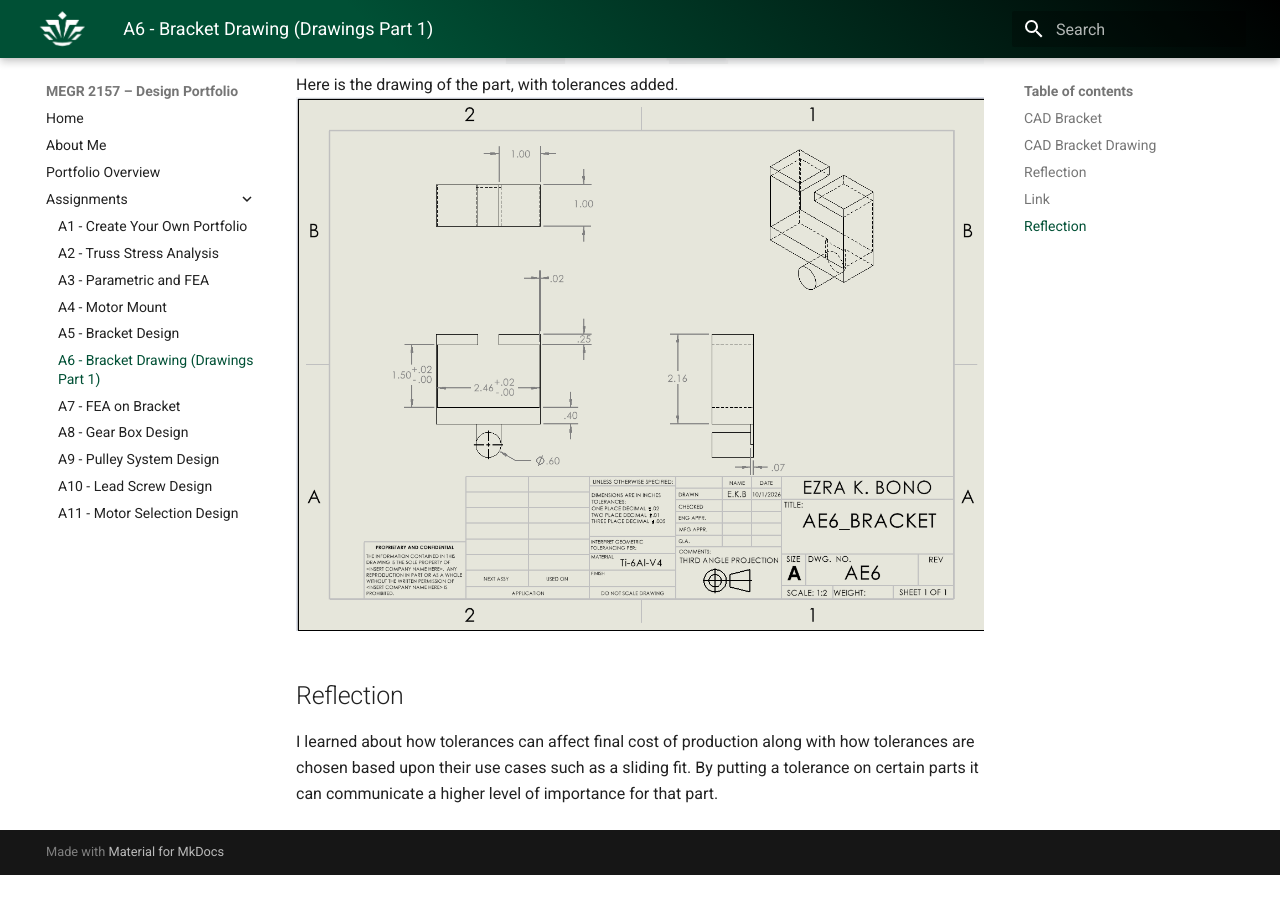
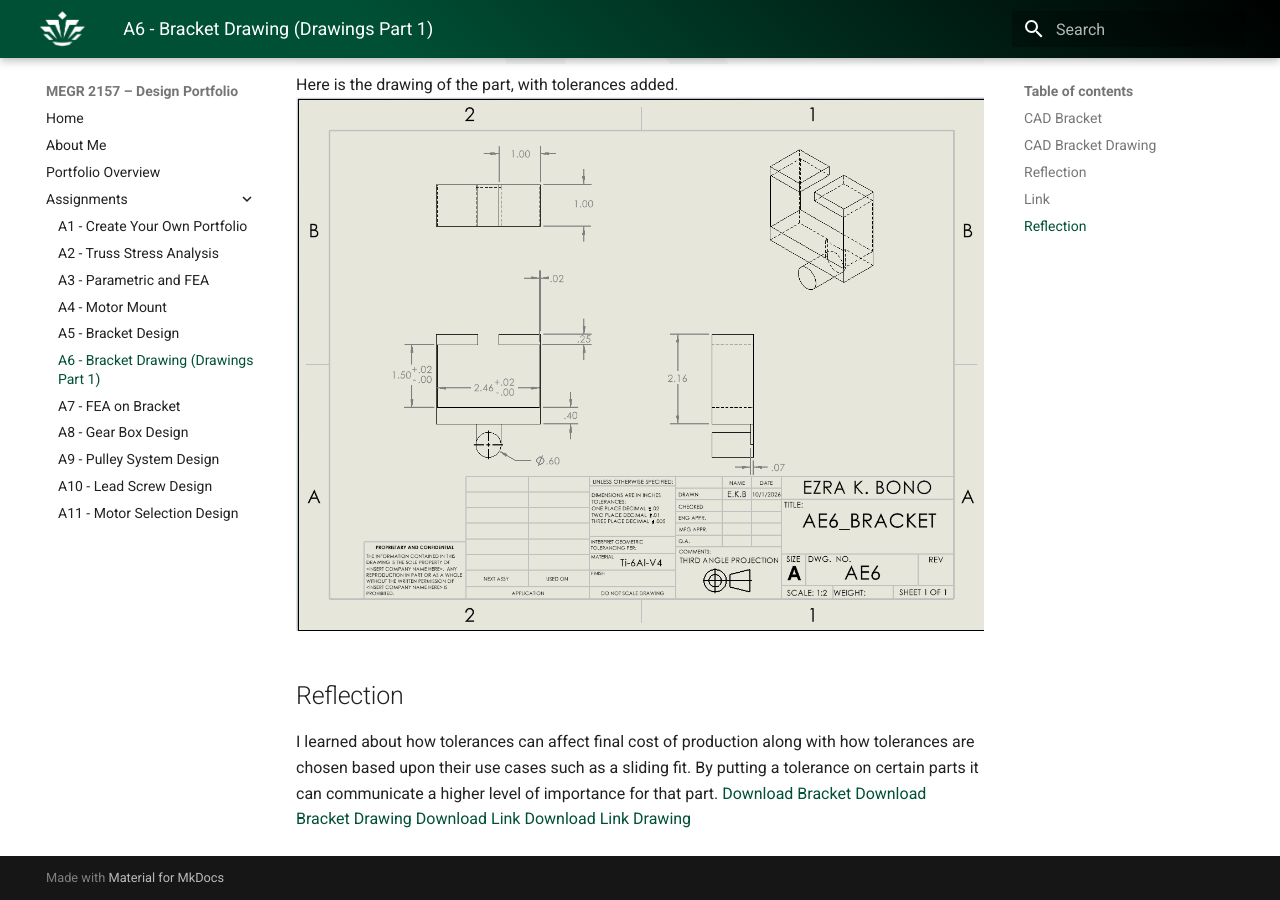
Before and after one commit to NumberOneZoomer/design-projects-portfolio-megr2157, an MkDocs documentation site: the page built from docs/assignments/A06/index.md, in a window 1280 px wide and 900 px high, scrolled down 6781 px. Built offline with MkDocs 1.6.1 and Material for MkDocs 9.7.7, drawn with Linux system fonts in a browser that asks for light colours; before the commit the page ends 7656 px from its top, so only the background shows below that.

Commit message:
Add download links for bracket and drawings
Added download links for bracket and its drawings.

```diff
--- a/docs/assignments/A06/index.md
+++ b/docs/assignments/A06/index.md
@@ -34,3 +34,7 @@ Here is the drawing of the part, with tolerances added.
 ![](AED6_2.png)
 ## Reflection
 I learned about how tolerances can affect final cost of production along with how tolerances are chosen based upon their use cases such as a sliding fit. By putting a tolerance on certain parts it can communicate a higher level of importance for that part.
+[Download Bracket](AE6.SLDPRT)
+[Download Bracket Drawing](AE6.SLDDRW)
+[Download Link](LINK.SLDPRT)
+[Download Link Drawing](LINK.SLDDRW)
```
